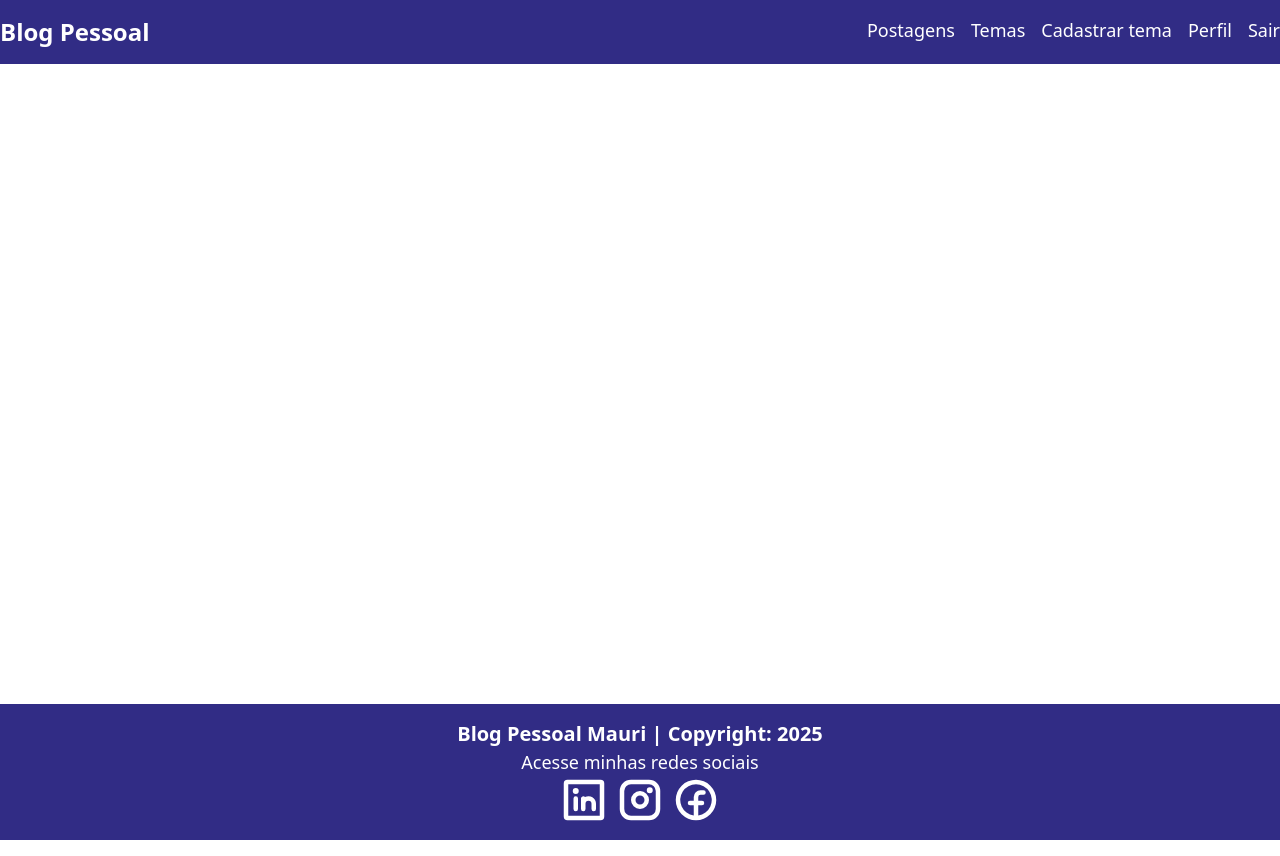
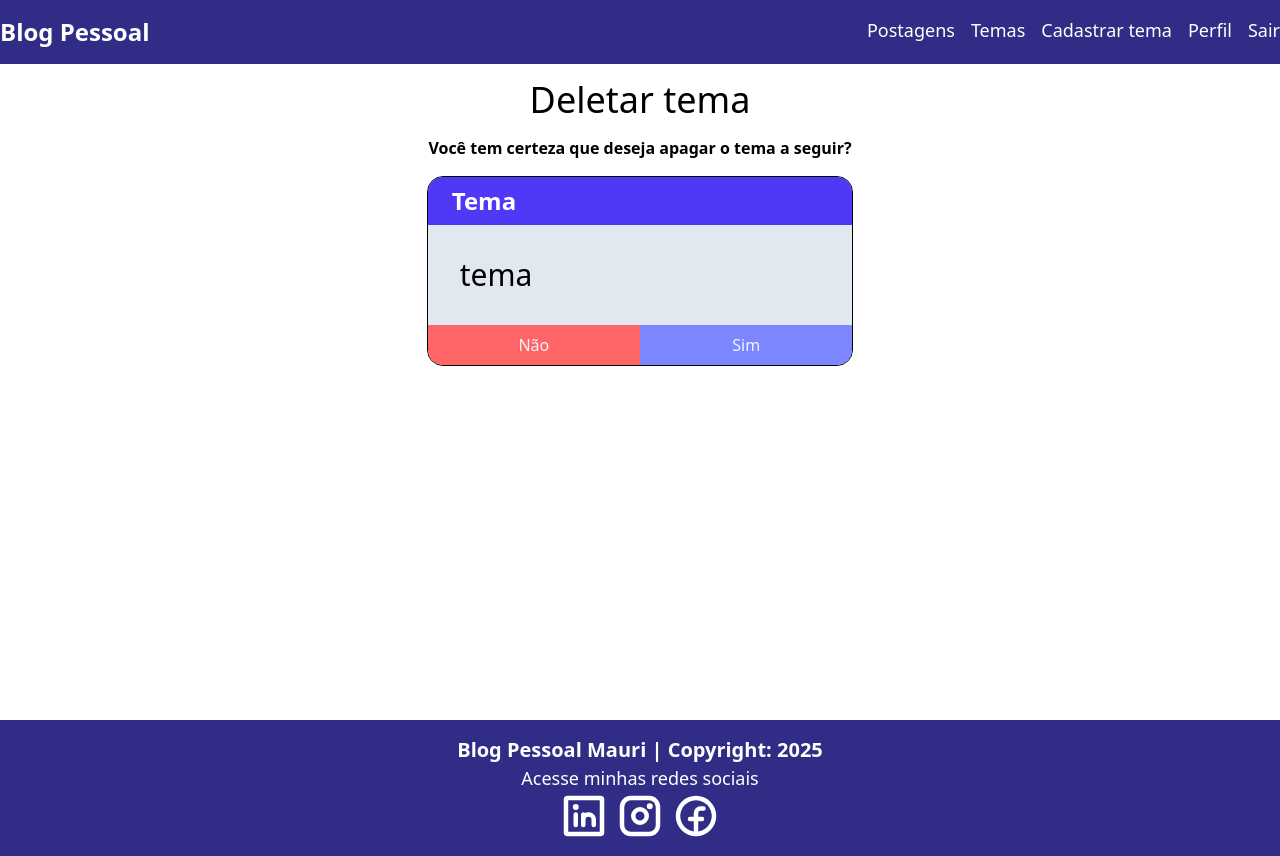
Before and after one commit to Maurikgoya/blogpessoal_react, a React (Vite) app: page /deletartema/1 in a window 1280 px wide. Built offline with nearby package versions, Linux system fonts and the light colour scheme.

Commit message:
cria estilização de DeletarTema

```diff
--- a/src/App.tsx
+++ b/src/App.tsx
@@ -8,6 +8,7 @@
 import { AuthProvider } from "./contexts/AuthContext";
 import ListaTemas from "./components/tema/listatemas/ListaTemas";
 import FormTema from "./components/tema/formtema/FormTema";
+import DeletarTema from "./components/tema/deletartema/DeletarTema";
 
 function App() {
   return (
@@ -24,6 +25,7 @@
               <Route path="/temas" element={<ListaTemas />} />
               <Route path="/cadastrartema" element={<FormTema />} />
               <Route path="/editartema/:id" element={<FormTema />} />
+              <Route path="/deletartema/:id" element={<DeletarTema />} />
             </Routes>
           </div>
           <Footer />
--- a/src/components/footer/Footer.tsx
+++ b/src/components/footer/Footer.tsx
@@ -9,7 +9,7 @@
 
   return (
     <>
-      <div className="flex justify-center bg-indigo-900 text-white">
+      <footer className="flex justify-center bg-indigo-900 text-white">
         <div className="container flex flex-col items-center py-4">
           <p className="text-xl font-bold">
             Blog Pessoal Mauri | Copyright: {data}
@@ -27,7 +27,7 @@
             </a>
           </div>
         </div>
-      </div>
+      </footer>
     </>
   );
 }
--- a/src/components/navbar/Navbar.tsx
+++ b/src/components/navbar/Navbar.tsx
@@ -15,7 +15,7 @@
 
   return (
     <>
-      <div
+      <nav
         className="w-full flex justify-center py-4
             			   bg-indigo-900 text-white"
       >
@@ -31,7 +31,7 @@
             <Link to='' onClick={logout} className='hover:underline'>Sair</Link>
           </div>
         </div>
-      </div>
+      </nav>
     </>
   );
 }
--- a/src/components/tema/cardtema/CardTema.tsx
+++ b/src/components/tema/cardtema/CardTema.tsx
@@ -1,21 +1,21 @@
 import { Link } from "react-router-dom";
 import type Tema from "../../../models/Tema";
 
-interface CardTemaProps{
-    tema: Tema
+interface CardTemaProps {
+  tema: Tema;
 }
 
 function CardTema({ tema }: CardTemaProps) {
   return (
     <div className="border flex flex-col rounded-2xl overflow-hidden justify-between">
       <header className="py-2 px-6 bg-indigo-800 text-white font-bold text-2xl">
-        Tema
+        <h1>Tema</h1>
       </header>
-      <p className='p-8 text-3xl bg-slate-200 h-full'>{tema.descricao}</p>
+      <p className="p-8 text-3xl bg-slate-200 h-full">{tema.descricao}</p>
 
       <div className="flex">
         <Link
-          to="{`/editartema/${tema.id}`}"
+          to={`/editartema/${tema.id}`}
           className="w-full text-slate-100 bg-indigo-400 hover:bg-indigo-800
             flex items-center justify-center py-2"
         >
@@ -34,4 +34,4 @@
   );
 }
 
-export default CardTema
+export default CardTema;
--- /dev/null
+++ b/src/components/tema/deletartema/DeletarTema.tsx
@@ -0,0 +1,27 @@
+function DeletarTema() {
+  return (
+    <div className="container w-1/3 mx-auto">
+      <h1 className="text-4xl text-center my-4">Deletar tema</h1>
+      <p className="text-center font-semibold my-4">
+        Você tem certeza que deseja apagar o tema a seguir?
+      </p>
+      <div className="border flex flex-col rounded-2xl overflow-hidden justify-between">
+        <header className="py-2 px-6 bg-indigo-600 text-white font-bold text-2xl">
+           Tema
+        </header>
+        <p className="p-8 text-3xl bg-slate-200 h-full">tema</p>
+        <div className="flex">
+            <button
+            className="text-slate-100 bg-red-400 hover:bg-red-600 w-full py-2">
+                Não
+            </button>
+            <button
+            className="w-full text-slate-100 bg-indigo-400 hover:bg-indigo-600 flex items-center justify-center">
+                Sim
+            </button>
+        </div>
+      </div>
+    </div>
+  );
+}
+export default DeletarTema
```
